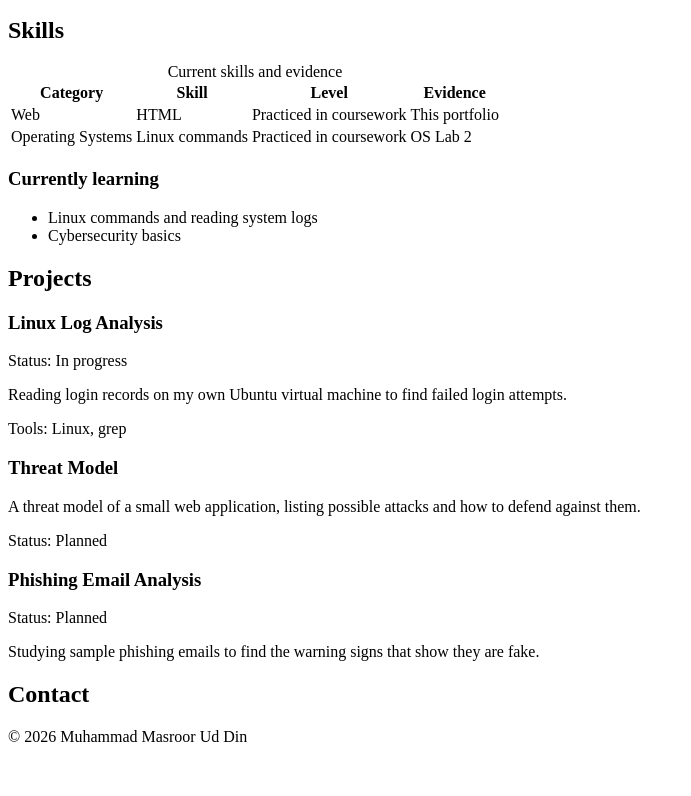
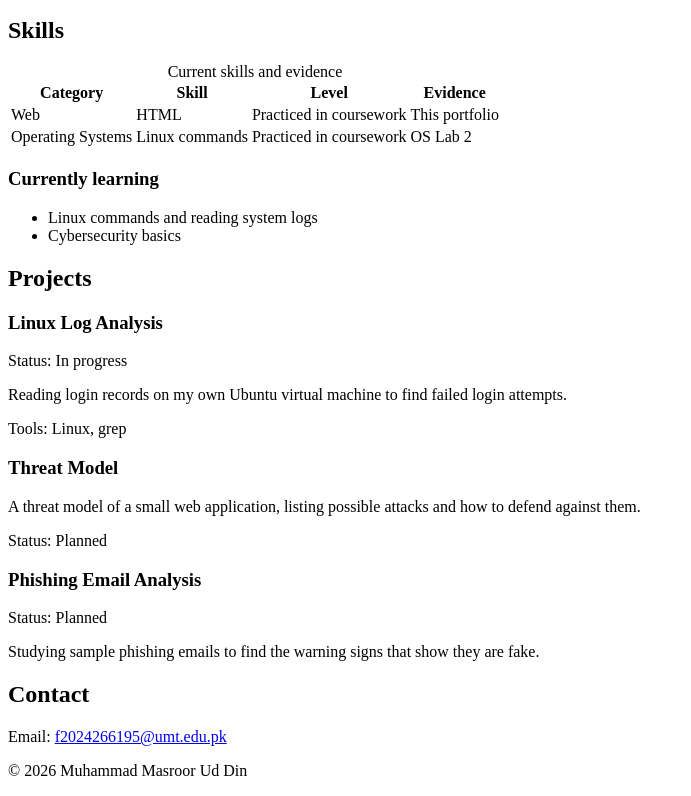
Before and after one commit to masroor-moon/portfolio, a plain HTML site: page index.html in a window 1280 px wide. Shown: the part 393-1189 px from the top of the page, without its empty margins (0-691 px from the left). Before the commit the page ends 1155 px from the top, so only its background shows below. Drawn offline with Linux system fonts and the light colour scheme.

Commit message:
contact info added in contact section

```diff
--- a/index.html
+++ b/index.html
@@ -84,6 +84,7 @@
 
         <section id="contact">
             <h2>Contact</h2>
+            <p>Email: <a href="mailto:f2024266195@umt.edu.pk">f2024266195@umt.edu.pk</a></p>
         </section>
     </main>
 
```
